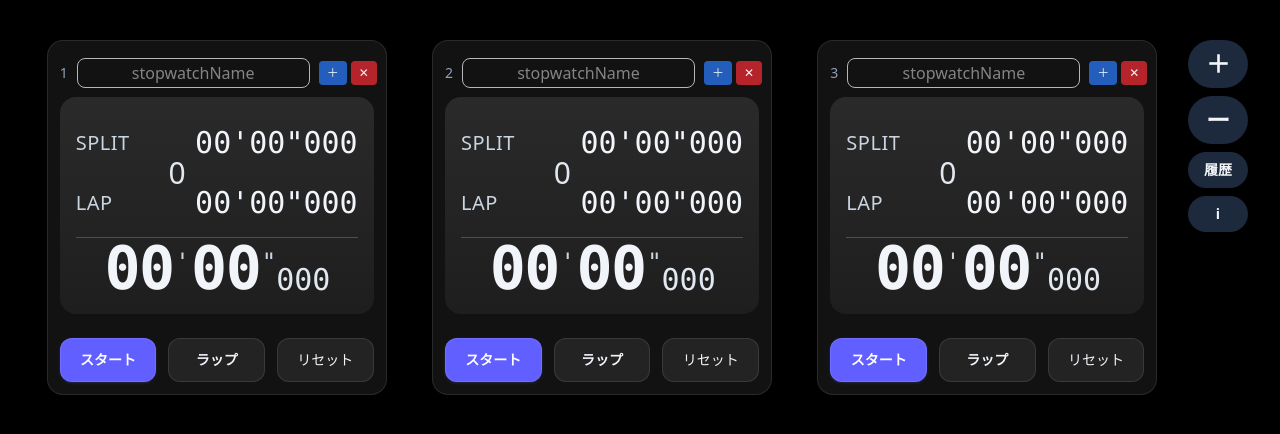
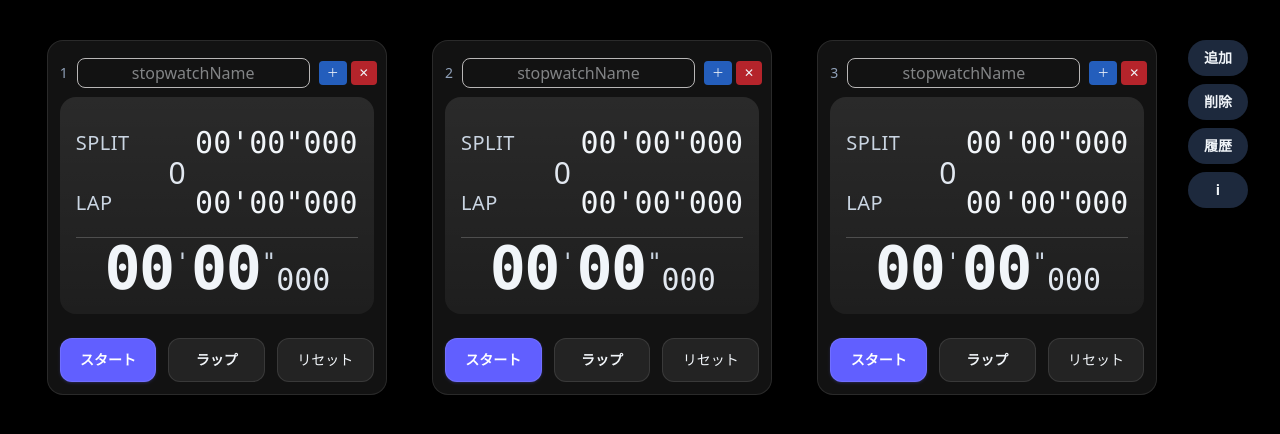
Before and after one commit to kotasimo/Stopwatch-1, a React (Vite) app: page / in a window 1280 px wide. Shown: the top 434 px of the page. Built offline with nearby package versions, Linux system fonts and the light colour scheme.

Commit message:
仕上げ

```diff
--- a/src/App.tsx
+++ b/src/App.tsx
@@ -258,16 +258,16 @@ export default function App() {
           <div className="flex flex-col gap-2 self-start hidden xl:flex">
             <button
               onClick={addStopwatch}
-              className="h-fit rounded-full bg-slate-800 px-4 py-2 hover:bg-slate-700 text-2xl font-extrabold"
+              className="rounded-full bg-slate-800 px-4 py-2 hover:bg-slate-700 text-sm font-bold"
             >
-              ＋
+              追加
             </button>
 
             <button
               onClick={removeStopwatch}
-              className="rounded-full bg-slate-800 px-4 py-2 hover:bg-slate-700 text-2xl font-extrabold"
+              className="rounded-full bg-slate-800 px-4 py-2 hover:bg-slate-700 text-sm font-bold"
             >
-              ー
+              削除
             </button>
 
             <button
--- a/src/info.tsx
+++ b/src/info.tsx
@@ -1,5 +1,5 @@
 export const INFO = [
- {   body: "直感でできる部分は割愛"},
+ {   body: "直感でできる部分は割愛\nパソコンで使うことを前提にしていますが、スマホでも多分使用可"},
 
   {
     title: "名前",
```
